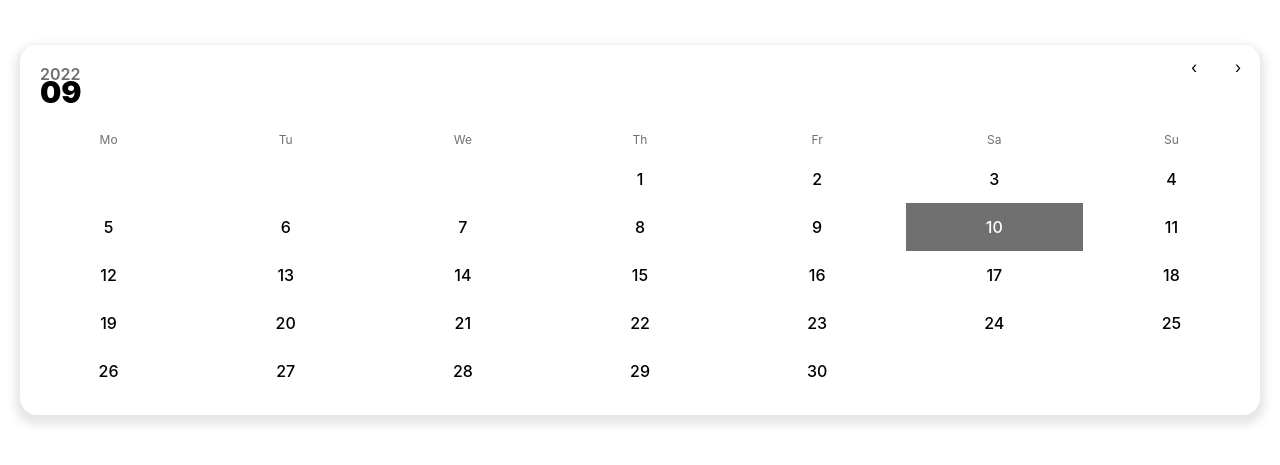
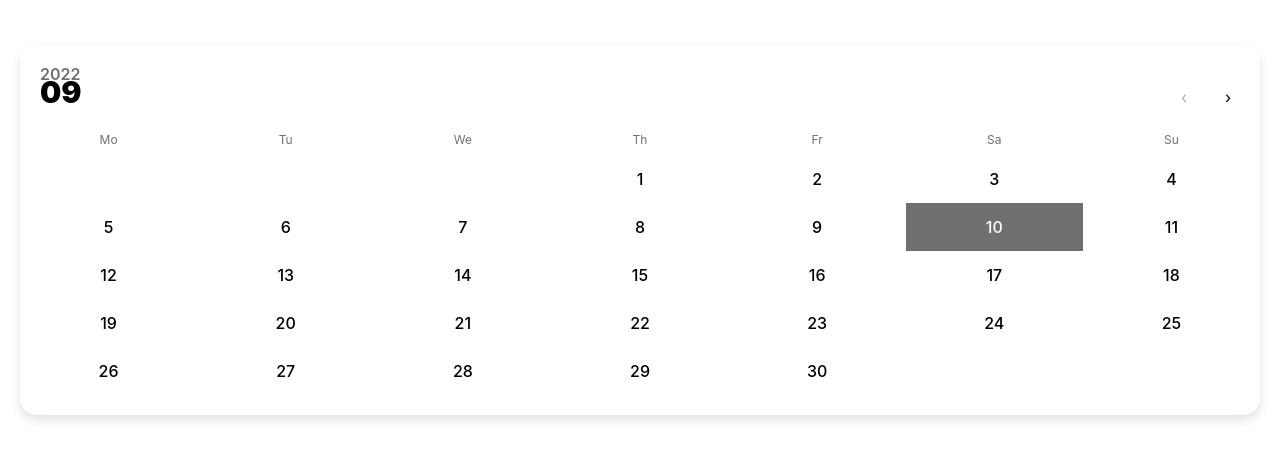
Before and after one commit to HiBixby/ToDoWhale_WhaleExtension, a React (Create React App) app: page / in a window 1280 px wide. Shown: the top 465 px of the page. Built offline with nearby package versions, Linux system fonts and the light colour scheme.

Commit message:
💄 Change shadow size and arrow position

```diff
--- a/src/Calendar.css
+++ b/src/Calendar.css
@@ -4,7 +4,7 @@
   margin-bottom: 52px;
   background: white;
   border-radius: 17px;
-  box-shadow: 0px 5px 10px 5px rgba(0, 0, 0, 0.1);
+  box-shadow: 0px 5px 10px 1px rgba(0, 0, 0, 0.1);
   font-family: Pretendard, -apple-system, BlinkMacSystemFont, system-ui, Roboto, "Helvetica Neue", "Segoe UI", "Apple SD Gothic Neo", "Noto Sans KR", "Malgun Gothic", "Apple Color Emoji", "Segoe UI Emoji", "Segoe UI Symbol", sans-serif;
   line-height: 1.125em;
 }
@@ -175,3 +175,14 @@ abbr {
   font-size: 30px;
   font-weight: 900;
 }
+
+
+.react-calendar__navigation__arrow {
+    position: relative;
+    top: 30px;
+    right: 10px;
+}
+
+.react-calendar__navigation__arrow:disabled{
+  color:#ADADAD;
+}
```
